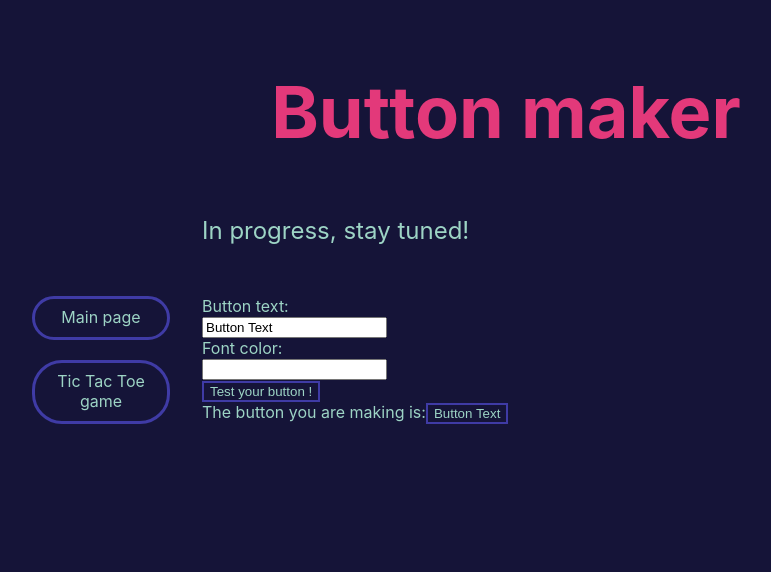
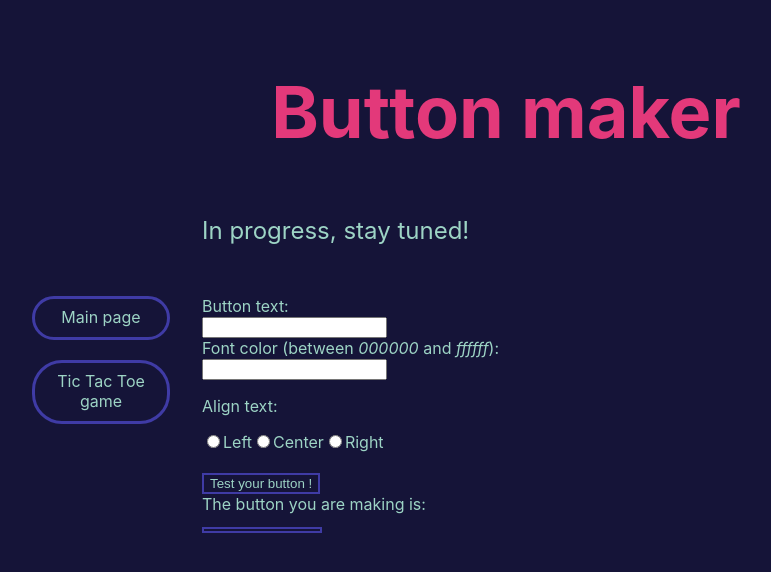
Before and after one commit to MathildeMerx/TicTacToe, a React (Create React App) app: page /button_maker in a window 1280 px wide. Shown: the top 572 px of the page, without its empty margins (134-905 px from the left). Built offline with nearby package versions, Linux system fonts and the light colour scheme.

Commit message:
radio button added for text alignement

```diff
--- a/package.json
+++ b/package.json
@@ -14,6 +14,7 @@
         "@testing-library/user-event": "^13.5.0",
         "axios": "^0.25.0",
         "react": "^17.0.2",
+        "react-color": "^2.19.3",
         "react-dom": "^17.0.2",
         "react-router-dom": "^6.2.1",
         "react-scripts": "5.0.0",
--- a/src/buttonMaker/ButtonMaker.jsx
+++ b/src/buttonMaker/ButtonMaker.jsx
@@ -1,33 +1,55 @@
 import "../App.css";
 import { Link } from "react-router-dom";
-import { useState } from "react";
-import { hexToRGB, RGBToHex } from "./colorEncoding";
-import axios from "axios";
+import { useReducer } from "react";
+import { queryAnswer } from "./apiQuery";
+import { RadioAlignText } from "./RadioAlignText";
 
 function ButtonMaker() {
-    function queryAnswer(query) {
-        console.log(`Color in RGB: from ${query} to ${hexToRGB(query)} `);
-        var data = {
-            model: "default",
-            input: [hexToRGB(query), "N", "N", "N", "N"],
-        };
+    const initialForm = {
+        text: "",
+        textColor: "",
+        backgroundColor: "",
+        align: "",
+    };
 
-        axios
-            .post("http://colormind.io/api/", JSON.stringify(data))
-            .then((response) => {
-                console.log(`With Axios ${response.data.result}`);
-                setButtonBackgroundColor(RGBToHex(response.data.result[1]));
-            })
-            .catch((error) => console.log(error));
+    function reducer(state, { type, payload }) {
+        switch (type) {
+            case "update":
+                return { ...state, [payload.key]: payload.value };
+            case "reset":
+                return initialForm;
+            default:
+                throw new Error(
+                    `Unexpected action type: ${type} when trying to modify ${payload.key}.`
+                );
+        }
     }
 
-    const [buttonTextColor, setButtonTextColor] = useState("");
-    const [buttonText, setButtonText] = useState("Button Text");
-    const [buttonBackgroundColor, setButtonBackgroundColor] = useState("");
+    const [formState, formDispatch] = useReducer(reducer, initialForm);
 
     function handleSubmit(event) {
         event.preventDefault();
-        queryAnswer(buttonTextColor);
+        queryAnswer(formState.backgroundColor, formDispatch);
+    }
+
+    function changeForm(event) {
+        formDispatch({
+            type: "update",
+            payload: {
+                key: event.target.id,
+                value: event.target.value,
+            },
+        });
+    }
+
+    function clickForm(event) {
+        formDispatch({
+            type: "update",
+            payload: {
+                key: event.target.name,
+                value: event.target.id,
+            },
+        });
     }
 
     return (
@@ -48,29 +70,42 @@ function ButtonMaker() {
 
                 <section className="high-content">
                     <form>
-                        <label htmlFor="buttonText">
+                        <label htmlFor="text">
                             Button text: <br />
                             <input
                                 type="text"
-                                id="buttonText"
-                                value={buttonText}
-                                onChange={(event) =>
-                                    setButtonText(event.target.value)
-                                }
+                                id="text"
+                                value={formState.text}
+                                onChange={changeForm}
+                                placeholder=""
                             />
                         </label>
+
                         <br />
-                        <label htmlFor="buttonTextColor">
-                            Font color: <br />
+
+                        <label htmlFor="textColor">
+                            Font color (between <i>000000</i> and <i>ffffff</i>
+                            ): <br />
                             <input
                                 type="text"
-                                id="buttonTextColor"
-                                value={buttonTextColor}
-                                onChange={(event) =>
-                                    setButtonTextColor(event.target.value)
-                                }
+                                id="textColor"
+                                value={formState.textColor}
+                                onChange={changeForm}
                             />
                         </label>
+
+                        <br />
+                        <div>
+                            <p>Align text: </p>
+                            {["left", "center", "right"].map((e) => (
+                                <RadioAlignText
+                                    whereAlign={e}
+                                    onClick={clickForm}
+                                    key={e}
+                                />
+                            ))}
+                        </div>
+
                         <br />
                         <button onClick={handleSubmit}>
                             {" "}
@@ -78,13 +113,16 @@ function ButtonMaker() {
                         </button>
                     </form>
                     The button you are making is:
+                    <br />
                     <button
                         style={{
-                            color: `#${buttonTextColor}`,
-                            backgroundColor: `#${buttonBackgroundColor}`,
+                            color: `#${formState.textColor}`,
+                            backgroundColor: `#${formState.backgroundColor}`,
+                            textAlign: `${formState.align}`,
+                            minWidth: "120px",
                         }}
                     >
-                        {buttonText}
+                        {formState.text}
                     </button>
                 </section>
             </main>
--- /dev/null
+++ b/src/buttonMaker/RadioAlignText.jsx
@@ -0,0 +1,17 @@
+function RadioAlignText({ whereAlign, onClick }) {
+    return (
+        <>
+            <input
+                type="radio"
+                id={whereAlign}
+                name="align"
+                onClick={onClick}
+            />
+            <label>
+                {whereAlign.charAt(0).toUpperCase() + whereAlign.slice(1)}
+            </label>
+        </>
+    );
+}
+
+export { RadioAlignText };
--- /dev/null
+++ b/src/buttonMaker/apiQuery.js
@@ -0,0 +1,24 @@
+import axios from "axios";
+import { hexToRGB, RGBToHex } from "./colorEncoding";
+
+function queryAnswer(color, formDispatch) {
+    var data = {
+        model: "default",
+        input: [hexToRGB(color), "N", "N", "N", "N"],
+    };
+
+    axios
+        .post("http://colormind.io/api/", JSON.stringify(data))
+        .then((response) => {
+            formDispatch({
+                type: "update",
+                payload: {
+                    key: "backgroundColor",
+                    value: RGBToHex(response.data.result[1]),
+                },
+            });
+        })
+        .catch((error) => console.log(error));
+}
+
+export { queryAnswer };
```
Also changed, not shown: 1 other file (tests, documents, lock files or other folders).
